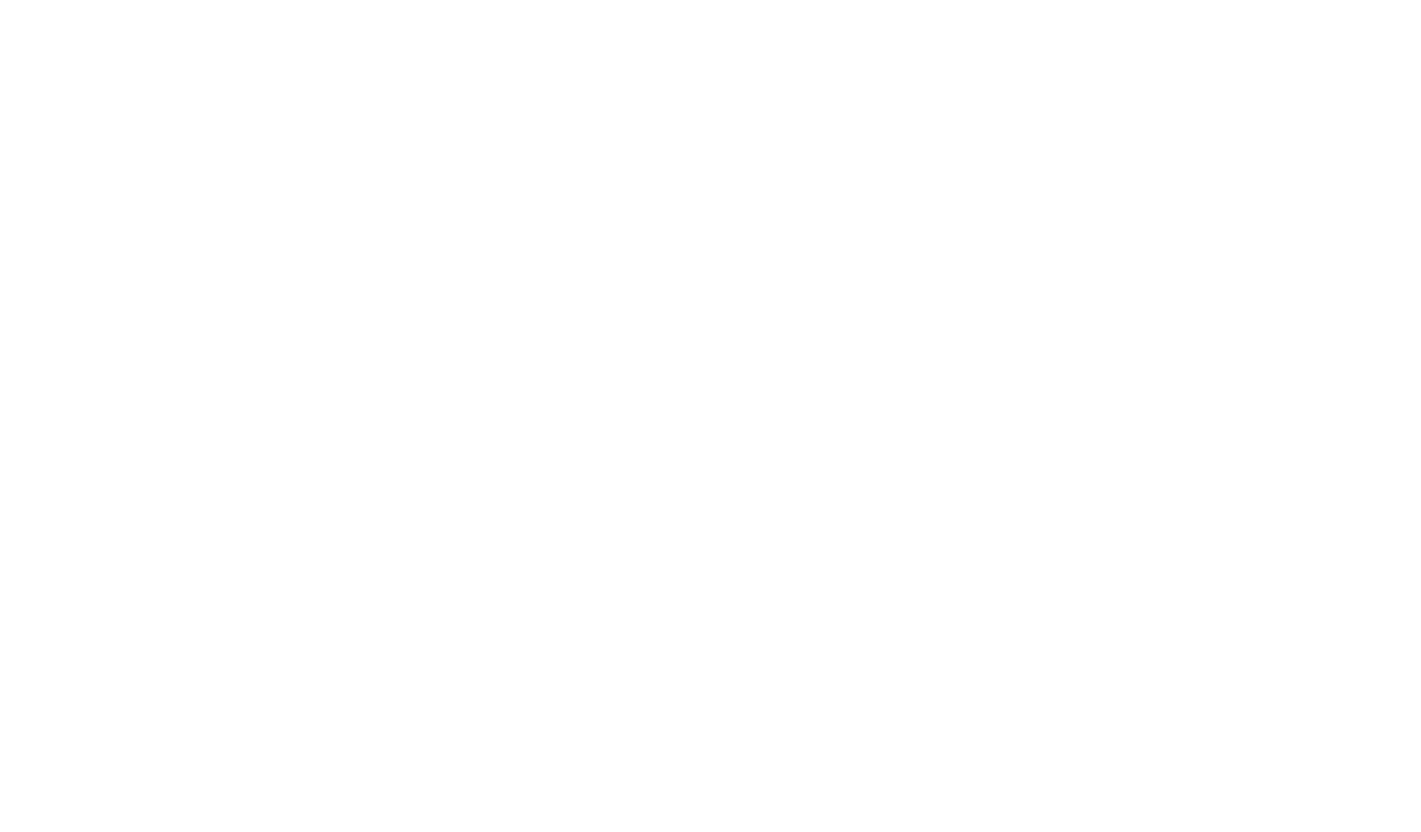
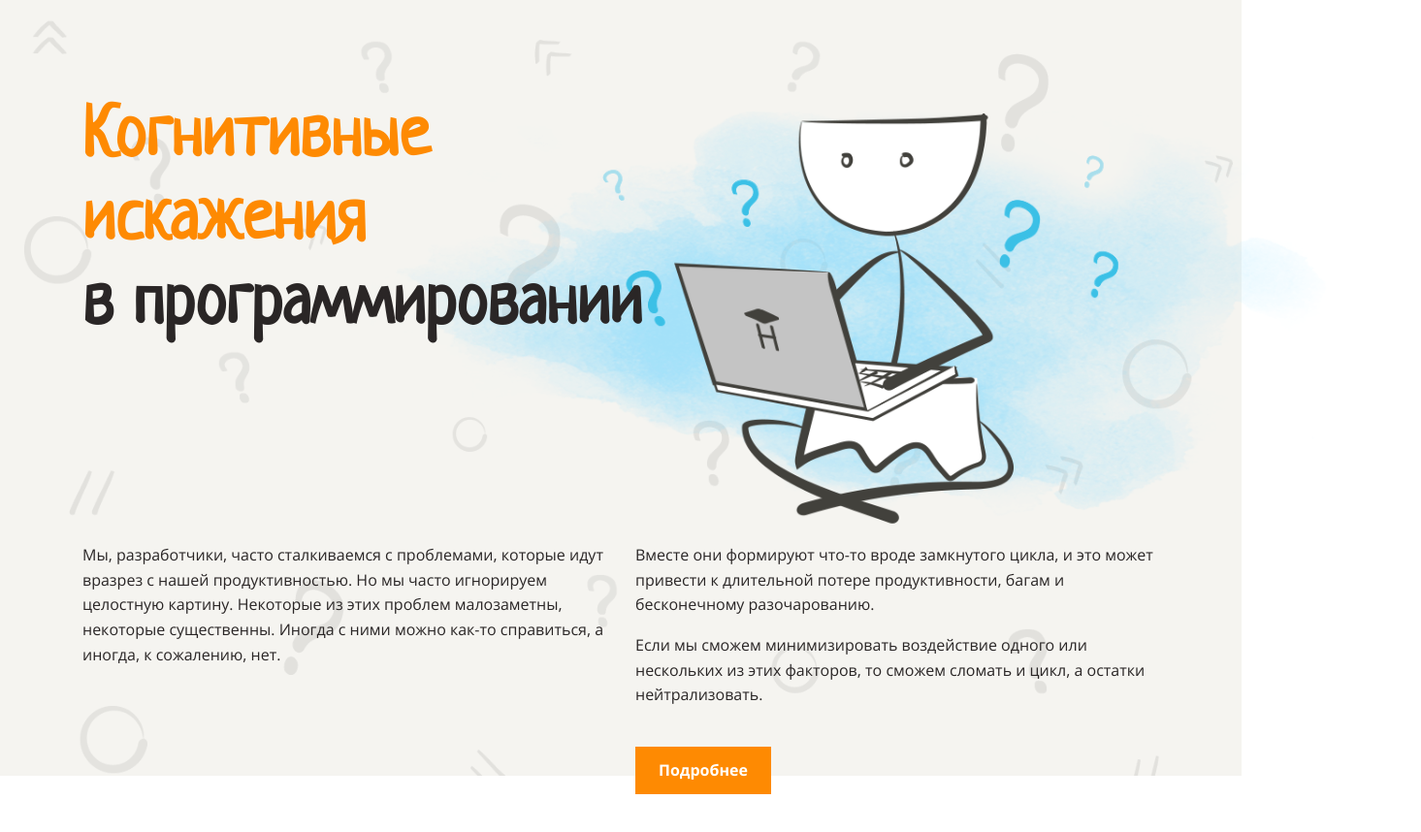
Before and after one commit to bysynth/layout-designer-project-lvl1, a website: page src/index.html in a window 1280 px wide. Shown: the whole page at 97% size, 1465 px wide, since content can reach past the window. Before the commit the page ends 800 px from the top, so only its background shows below. Drawn offline with Linux system fonts and the light colour scheme.

Commit message:
Добавляет шапку

```diff
--- a/src/index.html
+++ b/src/index.html
@@ -10,8 +10,29 @@
 </head>
 <body>
 
-<header>
-  <div class="container"></div>
+<header class="bg bg-light">
+  <div class="container">
+    <div class="header-content">
+      <div class="header-title">
+        <h1><span class="text-primary">Когнитивные<br> искажения</span><br> в программировании</h1>
+        <img class="header-image" src="assets/images/main.png" alt="Когнитивные искажения в программировании">
+      </div>
+      <div class="columns">
+        <div class="column">
+          <p>Мы, разработчики, часто сталкиваемся с проблемами, которые идут вразрез с нашей продуктивностью. Но мы
+            часто игнорируем целостную картину. Некоторые из этих проблем малозаметны, некоторые существенны. Иногда с
+            ними можно как-то справиться, а иногда, к сожалению, нет.</p>
+        </div>
+        <div class="column">
+          <p>Вместе они формируют что-то вроде замкнутого цикла, и это может привести к длительной потере продуктивности,
+            багам и бесконечному разочарованию.</p>
+          <p>Если мы сможем минимизировать воздействие одного или нескольких из этих факторов, то сможем сломать и цикл,
+            а остатки нейтрализовать.</p>
+          <a class="btn btn-more" href="#">Подробнее</a>
+        </div>
+      </div>
+    </div>
+  </div>
 </header>
 <main>
   <section>
--- a/src/styles/style.css
+++ b/src/styles/style.css
@@ -2,6 +2,12 @@
   font-weight: 400;
   font-family: "Open Sans";
   src: url("../assets/fonts/OpenSans-Regular.ttf");
+}
+
+@font-face {
+  font-weight: 700;
+  font-family: "Open Sans";
+  src: url("../assets/fonts/OpenSans-Bold.ttf");
 }
 
 @font-face {
@@ -29,6 +35,10 @@
 }
 
 body {
+  margin: 0;
+
+  overflow: hidden;
+
   color: var(--dark);
   font-size: 16px;
   font-family: "Open Sans", sans-serif;
@@ -38,6 +48,8 @@
 h1,
 h2,
 h3 {
+  margin: 0;
+
   font-family: Neucha, sans-serif;
   line-height: 1.2em;
 }
@@ -54,8 +66,93 @@
   font-size: 34px;
 }
 
+section {
+  padding: 100px 0;
+}
+
 .container {
   width: 1110px;
   margin: 0 auto;
+}
+
+.bg {
+  position: relative;
+}
+
+.bg::before {
+  position: absolute;
+
+  width: 100%;
+  height: 100%;
+
+  background-image: url("../assets/images/background.png");
+  background-repeat: no-repeat;
+  background-size: cover;
+
+  opacity: 0.1;
+
+  content: "";
+}
+
+.bg-light {
+  background-color: var(--light);
+}
+
+.text-primary {
+  color: var(--primary);
+}
+
+.btn {
+  display: inline-block;
+  padding: 12px 24px;
+
+  color: var(--white);
+
+  font-weight: bold;
+  text-decoration: none;
+
+  background-color: var(--primary);
+}
+
+.btn-more {
+  margin-top: 24px;
+}
+
+header {
+  width: 100vw;
+  height: 100vh;
+}
+
+.header-content {
+  position: relative;
+
+  z-index: 2;
+
+  display: flex;
+  flex-direction: column;
+  justify-content: space-between;
   padding: 100px 0;
 }
+
+.header-title {
+  margin-bottom: 185px;
+}
+
+.header-image {
+  position: absolute;
+  top: 55px;
+  right: -270px;
+
+  z-index: -1;
+
+  height: 525px;
+}
+
+.columns {
+  display: flex;
+  justify-content: space-between;
+}
+
+.column {
+  width: 540px;
+}
```
Also changed, not shown: src/assets/fonts/OpenSans-Bold.ttf (added).
